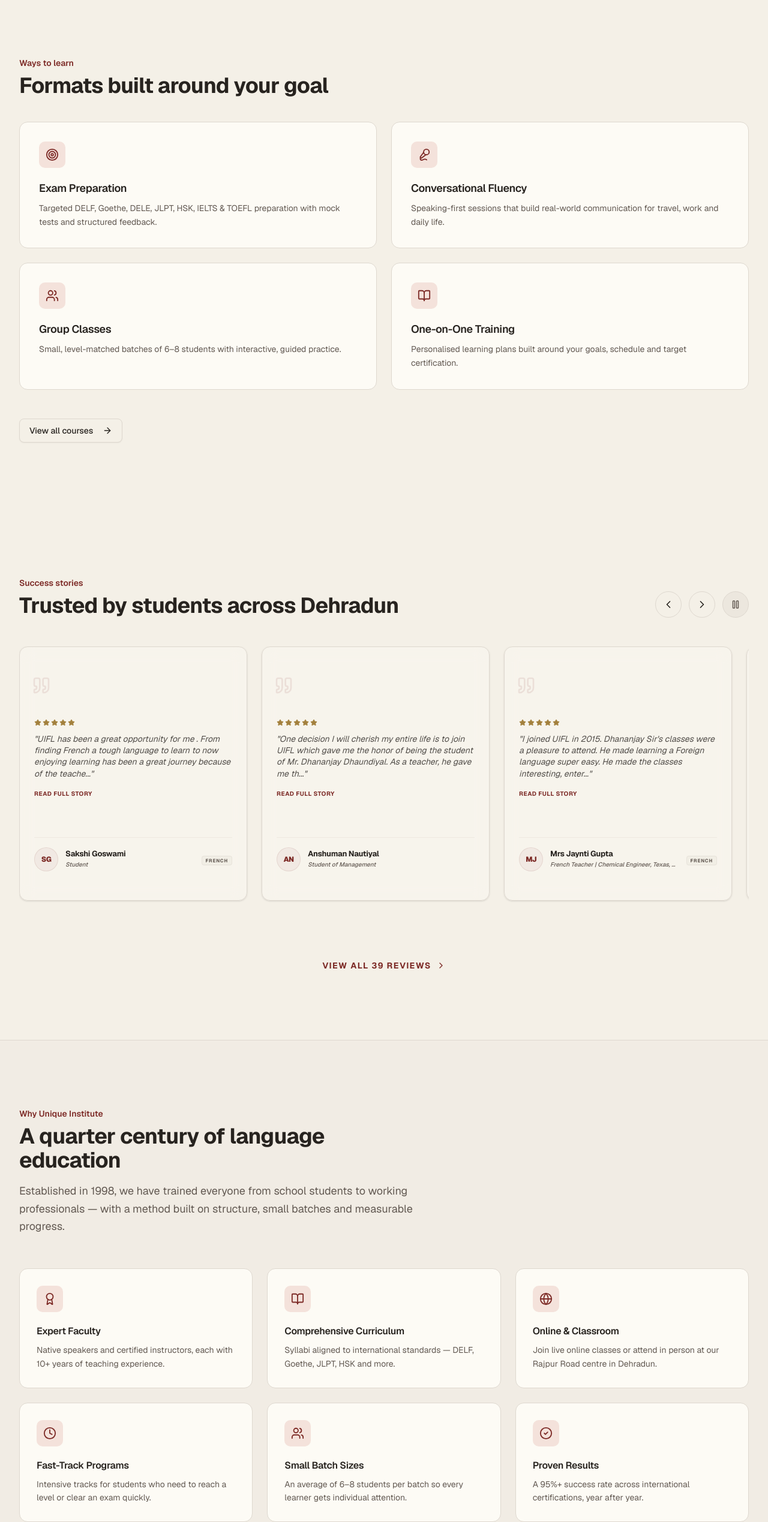
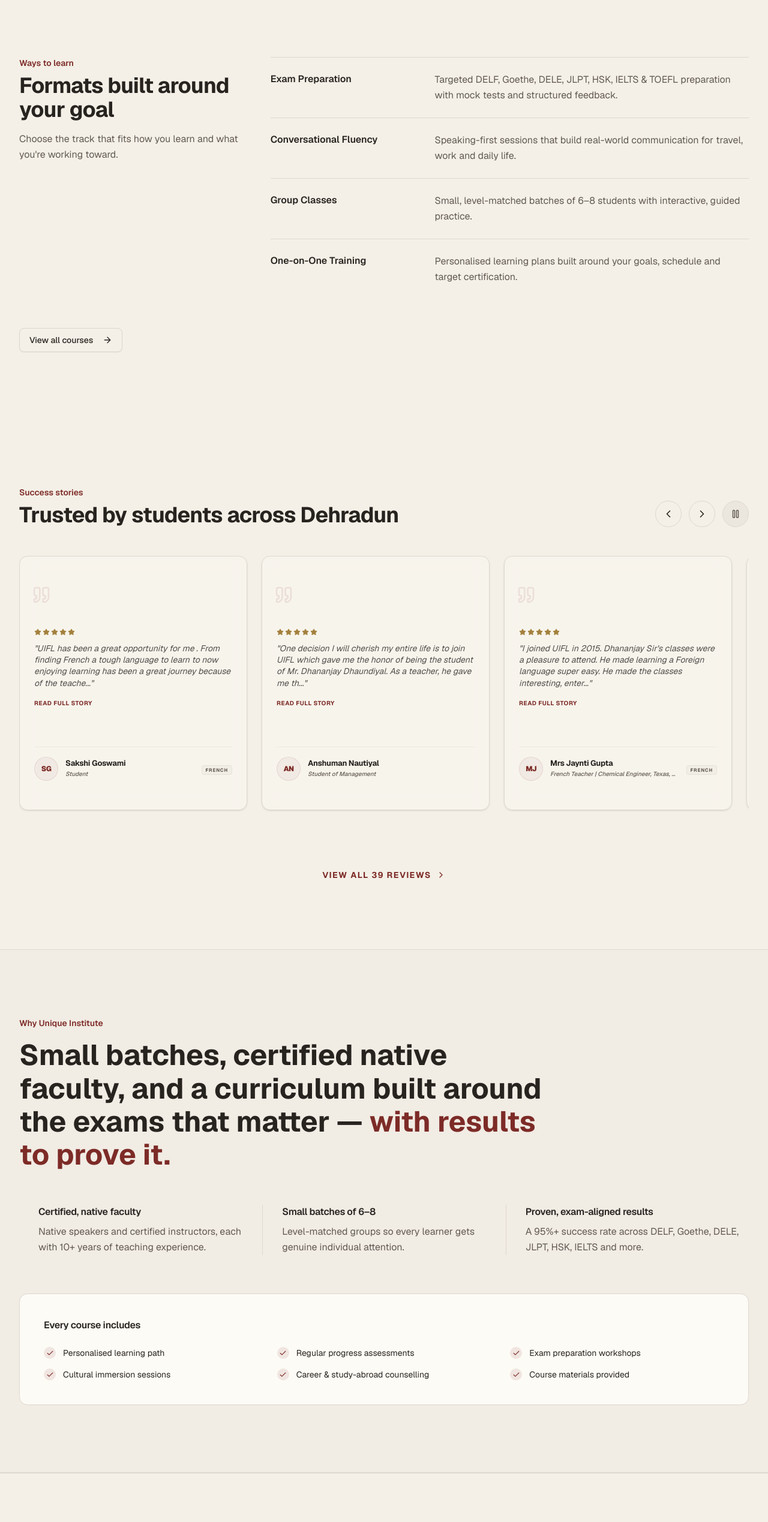
Before and after one commit to mohitgauniyal/uifl, a Next.js app: page / in a window 1280 px wide. Shown: the part 1439-3977 px from the top of the page at 60% size. Built offline with nearby package versions, Linux system fonts and the light colour scheme.

Commit message:
Redesign homepage feature sections away from card grids
- Ways to learn: sticky heading + ruled list (Variant 2)
- Why Unique Institute: editorial statement + three clean pillars (Variant 3)

```diff
--- a/components/featured-courses.tsx
+++ b/components/featured-courses.tsx
@@ -87,27 +87,26 @@ export default function FeaturedCourses() {
           </Link>
         </div>
 
-        {/* Formats */}
-        <div className="mt-24">
-          <p className="text-sm font-semibold text-primary mb-2">Ways to learn</p>
-          <h2 className="text-3xl sm:text-4xl font-bold text-foreground mb-10">Formats built around your goal</h2>
-
-          <div className="grid grid-cols-1 sm:grid-cols-2 gap-6">
-            {formats.map((format) => {
-              const Icon = format.icon
-              return (
-                <div
-                  key={format.title}
-                  className="rounded-xl border border-border bg-card p-8 hover:border-primary/40 transition-colors"
-                >
-                  <div className="w-11 h-11 rounded-lg bg-accent flex items-center justify-center mb-5">
-                    <Icon size={22} className="text-primary" />
-                  </div>
-                  <h3 className="text-lg font-semibold text-foreground mb-2">{format.title}</h3>
-                  <p className="text-sm text-muted-foreground leading-relaxed">{format.description}</p>
+        {/* Formats — sticky heading + list */}
+        <div className="mt-24 grid grid-cols-1 lg:grid-cols-12 gap-10">
+          <div className="lg:col-span-4">
+            <div className="lg:sticky lg:top-32">
+              <p className="text-sm font-semibold text-primary mb-2">Ways to learn</p>
+              <h2 className="text-3xl sm:text-4xl font-bold text-foreground">Formats built around your goal</h2>
+              <p className="mt-4 text-muted-foreground leading-relaxed">
+                Choose the track that fits how you learn and what you&apos;re working toward.
+              </p>
+            </div>
+          </div>
+          <div className="lg:col-span-8">
+            <dl className="divide-y divide-border border-t border-border">
+              {formats.map((format) => (
+                <div key={format.title} className="py-6 grid grid-cols-1 sm:grid-cols-3 gap-2 sm:gap-6">
+                  <dt className="font-semibold text-foreground">{format.title}</dt>
+                  <dd className="sm:col-span-2 text-muted-foreground leading-relaxed">{format.description}</dd>
                 </div>
-              )
-            })}
+              ))}
+            </dl>
           </div>
         </div>
 
--- a/components/why-choose-us.tsx
+++ b/components/why-choose-us.tsx
@@ -1,35 +1,17 @@
-import { CheckCircle2, Users, BookOpen, Globe, Clock, Award, Check } from 'lucide-react'
+import { Check } from 'lucide-react'
 
-const features = [
+const pillars = [
   {
-    icon: Award,
-    title: 'Expert Faculty',
+    title: 'Certified, native faculty',
     description: 'Native speakers and certified instructors, each with 10+ years of teaching experience.',
   },
   {
-    icon: BookOpen,
-    title: 'Comprehensive Curriculum',
-    description: 'Syllabi aligned to international standards — DELF, Goethe, JLPT, HSK and more.',
+    title: 'Small batches of 6–8',
+    description: 'Level-matched groups so every learner gets genuine individual attention.',
   },
   {
-    icon: Globe,
-    title: 'Online & Classroom',
-    description: 'Join live online classes or attend in person at our Rajpur Road centre in Dehradun.',
-  },
-  {
-    icon: Clock,
-    title: 'Fast-Track Programs',
-    description: 'Intensive tracks for students who need to reach a level or clear an exam quickly.',
-  },
-  {
-    icon: Users,
-    title: 'Small Batch Sizes',
-    description: 'An average of 6–8 students per batch so every learner gets individual attention.',
-  },
-  {
-    icon: CheckCircle2,
-    title: 'Proven Results',
-    description: 'A 95%+ success rate across international certifications, year after year.',
+    title: 'Proven, exam-aligned results',
+    description: 'A 95%+ success rate across DELF, Goethe, DELE, JLPT, HSK, IELTS and more.',
   },
 ]
 
@@ -46,36 +28,31 @@ export default function WhyChooseUs() {
   return (
     <section className="py-20 lg:py-28 bg-muted/40 border-y border-border">
       <div className="max-w-7xl mx-auto px-4 sm:px-6 lg:px-8">
-        <div className="max-w-2xl">
-          <p className="text-sm font-semibold text-primary mb-2">Why Unique Institute</p>
-          <h2 className="text-3xl sm:text-4xl font-bold text-foreground">
-            A quarter century of language education
-          </h2>
-          <p className="mt-4 text-lg text-muted-foreground leading-relaxed">
-            Established in 1998, we have trained everyone from school students to
-            working professionals — with a method built on structure, small
-            batches and measurable progress.
-          </p>
-        </div>
+        <p className="text-sm font-semibold text-primary mb-4">Why Unique Institute</p>
 
-        {/* Feature grid */}
-        <div className="mt-14 grid grid-cols-1 md:grid-cols-2 lg:grid-cols-3 gap-6">
-          {features.map((feature) => {
-            const Icon = feature.icon
-            return (
-              <div key={feature.title} className="rounded-xl border border-border bg-card p-7">
-                <div className="w-11 h-11 rounded-lg bg-accent flex items-center justify-center mb-5">
-                  <Icon size={22} className="text-primary" />
-                </div>
-                <h3 className="font-semibold text-foreground mb-2">{feature.title}</h3>
-                <p className="text-sm text-muted-foreground leading-relaxed">{feature.description}</p>
-              </div>
-            )
-          })}
+        {/* Editorial statement */}
+        <p className="text-3xl sm:text-4xl lg:text-5xl font-bold text-foreground leading-[1.15] max-w-4xl">
+          Small batches, certified native faculty, and a curriculum built around the exams that matter —
+          <span className="text-primary"> with results to prove it.</span>
+        </p>
+
+        {/* Three supporting pillars — clean columns, single hairline divider */}
+        <div className="mt-14 grid grid-cols-1 md:grid-cols-3 gap-8 md:gap-0">
+          {pillars.map((pillar, i) => (
+            <div
+              key={pillar.title}
+              className={`pt-6 border-t border-border md:pt-0 md:border-t-0 md:pl-8 md:border-l ${
+                i === 0 ? 'md:pl-0 md:border-l-0' : ''
+              }`}
+            >
+              <h3 className="font-semibold text-foreground">{pillar.title}</h3>
+              <p className="mt-2 text-muted-foreground leading-relaxed">{pillar.description}</p>
+            </div>
+          ))}
         </div>
 
         {/* What's included */}
-        <div className="mt-8 rounded-xl border border-border bg-card p-8 lg:p-10">
+        <div className="mt-16 rounded-xl border border-border bg-card p-8 lg:p-10">
           <h3 className="font-semibold text-foreground mb-6">Every course includes</h3>
           <ul className="grid grid-cols-1 sm:grid-cols-2 lg:grid-cols-3 gap-x-8 gap-y-4">
             {included.map((item) => (
```
